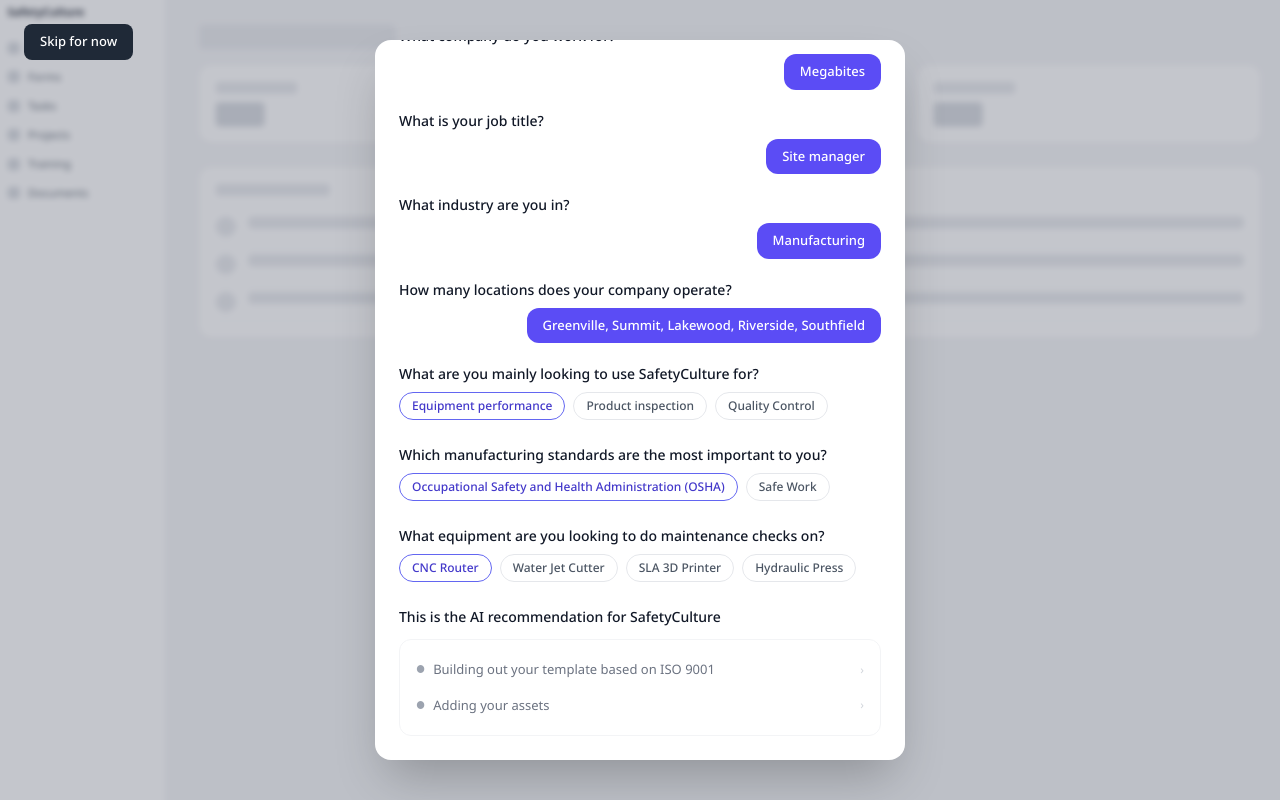
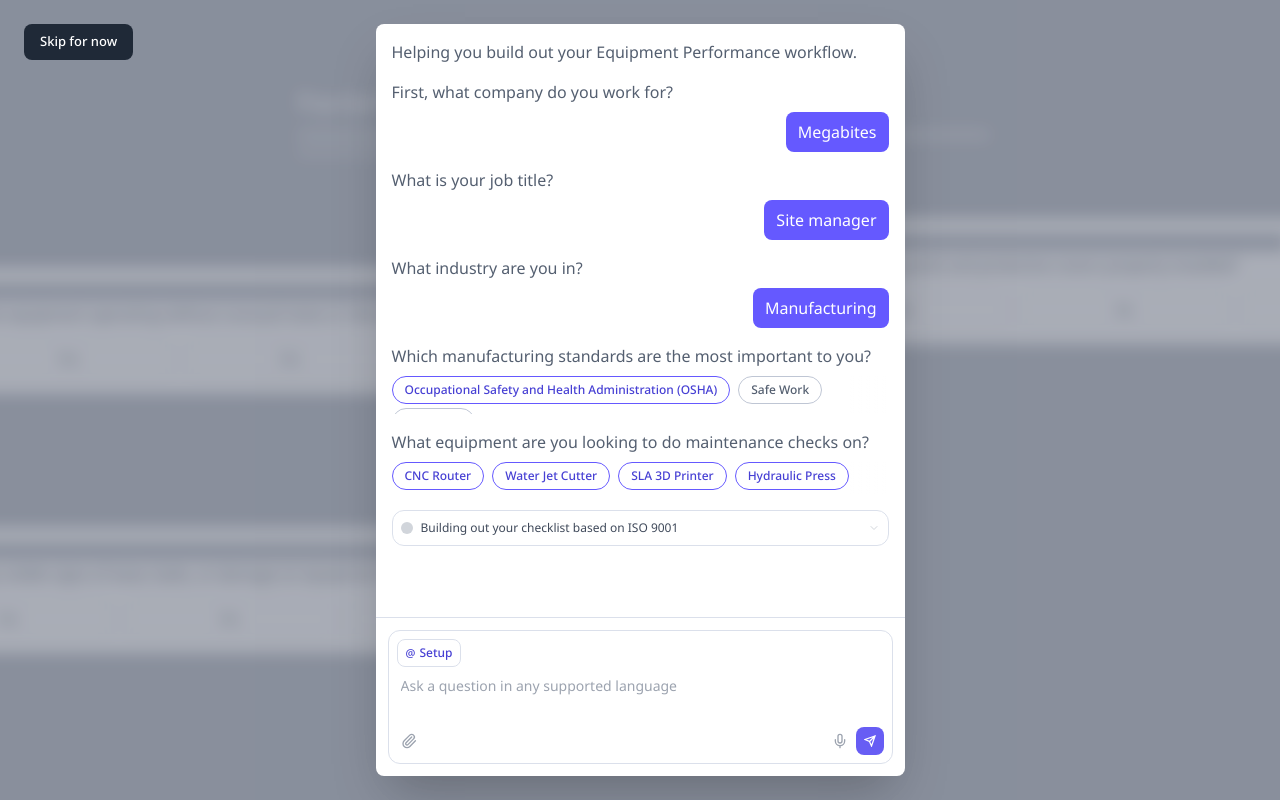
Before and after one commit to Tongpnk/safetyculture-onboarding, a React (Vite) app: page /plan in a window 1280 px wide. Built offline with nearby package versions, Linux system fonts and the light colour scheme.

Commit message:
feat: redesign Plan screen — staged AI conversation, thinking block, review card with Build it

```diff
--- a/src/screens/Plan.tsx
+++ b/src/screens/Plan.tsx
@@ -1,145 +1,366 @@
 import { useState, useEffect, useRef } from 'react'
 import { useNavigate } from 'react-router-dom'
-import { Paperclip, Mic, Square } from 'lucide-react'
+import { Paperclip, Mic, ChevronDown } from 'lucide-react'
 
-const QUESTIONS = [
-  { q: 'What company do you work for?', answer: 'Megabites', delay: 600 },
-  { q: 'What is your job title?', answer: 'Site manager', delay: 1200 },
-  { q: 'What industry are you in?', answer: 'Manufacturing', delay: 1800 },
-  { q: 'How many locations does your company operate?', answer: 'Greenville, Summit, Lakewood, Riverside, Southfield', delay: 2400 },
-  { q: 'What are you mainly looking to use SafetyCulture for?', tags: ['Equipment performance', 'Product inspection', 'Quality Control'], delay: 3000 },
-  { q: 'Which manufacturing standards are the most important to you?', tags: ['Occupational Safety and Health Administration (OSHA)', 'Safe Work'], delay: 3600 },
-  { q: 'What equipment are you looking to do maintenance checks on?', tags: ['CNC Router', 'Water Jet Cutter', 'SLA 3D Printer', 'Hydraulic Press'], delay: 4200 },
+// ─── Background (same as SignUp / Start) ────────────────────────────────────
+
+const BG_ELEMENTS = [
+  { label: 'Equipment performance', isTitle: true,
+    style: { left: '22.9%', top: '11.2%', width: '54.2%' }, delay: '0s', dur: '30s' },
+  { q: 'Is the equipment operating without unusual noise or vibration?', isTitle: false,
+    style: { left: '-4.4%', top: '34.7%', width: '54.2%' }, delay: '-8s', dur: '26s' },
+  { q: 'Are all safety guards and protective covers properly installed?', isTitle: false,
+    style: { left: '61%', top: '28.4%', width: '54.2%' }, delay: '-14s', dur: '34s' },
+  { q: 'Are there any visible signs of wear, leaks, or damage on equipment?', isTitle: false,
+    style: { left: '-9.6%', top: '67.6%', width: '54.2%' }, delay: '-5s', dur: '28s' },
 ]
 
-const AI_STEPS = [
-  { text: 'Building out your template based on ISO 9001', done: true, delay: 4800 },
-  { text: 'Adding your assets', done: true, delay: 5400 },
-  { text: 'Thinking...', done: false, delay: 6000 },
-]
-
-interface QItem { q: string; answer?: string; tags?: string[] }
-
-function Tag({ label, selected = false }: { label: string; selected?: boolean }) {
+function BgQuestion({ q, style, delay, dur }: { q: string; style: React.CSSProperties; delay: string; dur: string }) {
   return (
-    <span className={`inline-flex items-center px-3 py-1 rounded-full text-[12px] font-medium border mr-2 mb-1 ${selected ? 'border-indigo-500 text-indigo-700 bg-white' : 'border-gray-200 text-gray-600 bg-white'}`}>{label}</span>
-  )
-}
-
-function BlurredBackground() {
-  return (
-    <div className="absolute inset-0 overflow-hidden" style={{ filter: 'blur(3px)', transform: 'scale(1.02)' }}>
-      <div className="flex h-full bg-gray-100">
-        <div className="w-44 bg-white border-r border-gray-200 p-3">
-          <div className="text-[11px] font-bold text-gray-900 mb-3 px-2">SafetyCulture</div>
-          {['Home', 'Forms', 'Tasks', 'Projects', 'Training', 'Documents'].map((item) => (
-            <div key={item} className="text-[11px] px-2 py-1.5 rounded text-gray-600 flex items-center gap-2">
-              <div className="w-3 h-3 rounded bg-gray-300"></div>
-              {item}
-            </div>
+    <div className="absolute bg-element" style={{ ...style, animationDelay: delay, animationDuration: dur }}>
+      <div className="bg-white rounded-xl px-5 py-4" style={{ filter: 'blur(8px)', opacity: 0.55 }}>
+        <div className="h-4 w-3/4 bg-gray-400 rounded mb-1" />
+        <p className="text-[15px] text-gray-700 font-medium mb-4 leading-snug">{q}</p>
+        <div className="flex gap-3">
+          {['Yes', 'No', 'N/A'].map(opt => (
+            <div key={opt} className="flex-1 py-2 text-[13px] font-medium text-center rounded-lg border border-gray-300 text-gray-600 bg-white">{opt}</div>
           ))}
-        </div>
-        <div className="flex-1 p-8">
-          <div className="h-6 w-48 bg-gray-200 rounded mb-4"></div>
-          <div className="grid grid-cols-3 gap-4 mb-6">
-            {[1, 2, 3].map(i => (<div key={i} className="bg-white rounded-xl p-4 shadow-sm"><div className="h-3 w-20 bg-gray-200 rounded mb-2"></div><div className="h-6 w-12 bg-gray-300 rounded"></div></div>))}
-          </div>
-          <div className="bg-white rounded-xl p-4 shadow-sm">
-            <div className="h-3 w-28 bg-gray-200 rounded mb-3"></div>
-            {[1, 2, 3].map(i => (<div key={i} className="flex gap-3 py-2 border-b border-gray-100"><div className="w-5 h-5 rounded-full bg-gray-200"></div><div className="flex-1 h-3 bg-gray-200 rounded"></div></div>))}
-          </div>
         </div>
       </div>
     </div>
   )
 }
 
+function BgTitle({ label, style, delay, dur }: { label: string; style: React.CSSProperties; delay: string; dur: string }) {
+  return (
+    <div className="absolute bg-element" style={{ ...style, animationDelay: delay, animationDuration: dur }}>
+      <div style={{ filter: 'blur(8px)', opacity: 0.45 }}>
+        <p className="text-[26px] font-bold text-white mb-2">{label}</p>
+        <div className="h-3 w-full bg-white/40 rounded mb-1.5" />
+        <div className="h-3 w-5/6 bg-white/30 rounded" />
+      </div>
+    </div>
+  )
+}
+
+// ─── Conversation script ─────────────────────────────────────────────────────
+
+type ConvItem =
+  | { type: 'intro'; text: string; delay: number }
+  | { type: 'qa'; q: string; answer: string; delay: number }
+  | { type: 'qtags'; q: string; tags: string[]; selected: number[]; delay: number }
+
+const SCRIPT: ConvItem[] = [
+  { type: 'intro', text: 'Helping you build out your Equipment Performance workflow.', delay: 300 },
+  { type: 'qa', q: 'First, what company do you work for?', answer: 'Megabites', delay: 900 },
+  { type: 'qa', q: 'What is your job title?', answer: 'Site manager', delay: 1600 },
+  { type: 'qa', q: 'What industry are you in?', answer: 'Manufacturing', delay: 2300 },
+  {
+    type: 'qtags',
+    q: 'Which manufacturing standards are the most important to you?',
+    tags: ['Occupational Safety and Health Administration (OSHA)', 'Safe Work', 'ISO 45001'],
+    selected: [0],
+    delay: 3100,
+  },
+  {
+    type: 'qtags',
+    q: 'What equipment are you looking to do maintenance checks on?',
+    tags: ['CNC Router', 'Water Jet Cutter', 'SLA 3D Printer', 'Hydraulic Press'],
+    selected: [0, 1, 2, 3],
+    delay: 4000,
+  },
+]
+
+const THINKING_STEPS = [
+  { icon: 'dot', text: 'Building out your checklist based on ISO 9001', delay: 5000 },
+  { icon: 'wrench', text: 'Adding your assets', delay: 5700 },
+  { icon: 'dot-pulse', text: 'Thinking...', delay: 6400 },
+]
+
+const REVIEW_DELAY = 8200
+
+const REVIEW_STEPS = [
+  {
+    title: 'Adding your assets',
+    desc: 'Monitor equipment performance and catch issues early',
+  },
+  {
+    title: 'Standardise routine inspections across your team',
+    desc: 'Ensure every check is completed the same way with guided steps, photos, and clear pass/fail criteria.',
+  },
+  {
+    title: 'Log issues and trigger follow-up actions',
+    desc: 'Capture faults during inspections and automatically assign fixes to keep things running smoothly.',
+  },
+]
+
+// ─── Sub-components ──────────────────────────────────────────────────────────
+
+function Tag({ label, selected }: { label: string; selected: boolean }) {
+  return (
+    <span
+      className="inline-flex items-center px-3 py-1 rounded-full text-[12px] font-medium border mr-2 mb-1 whitespace-nowrap"
+      style={selected
+        ? { borderColor: '#6559FF', color: '#4740D4', backgroundColor: 'white' }
+        : { borderColor: '#BFC6D4', color: '#545F70', backgroundColor: 'white' }}
+    >
+      {label}
+    </span>
+  )
+}
+
+// ─── Main component ──────────────────────────────────────────────────────────
+
 export default function Plan() {
   const navigate = useNavigate()
-  const [visibleItems, setVisibleItems] = useState<QItem[]>([])
-  const [visibleSteps, setVisibleSteps] = useState<number[]>([])
-  const [showInput, setShowInput] = useState(false)
+  const [visibleItems, setVisibleItems] = useState<number[]>([])
+  const [visibleThinking, setVisibleThinking] = useState<number[]>([])
+  const [showReview, setShowReview] = useState(false)
   const scrollRef = useRef<HTMLDivElement>(null)
 
   useEffect(() => {
     const timers: ReturnType<typeof setTimeout>[] = []
-    QUESTIONS.forEach((item, _i) => {
+
+    SCRIPT.forEach((item, i) => {
       timers.push(setTimeout(() => {
-        setVisibleItems(prev => [...prev, item])
-        if (scrollRef.current) scrollRef.current.scrollTop = scrollRef.current.scrollHeight
+        setVisibleItems(prev => [...prev, i])
       }, item.delay))
     })
-    AI_STEPS.forEach((step, i) => {
-      timers.push(setTimeout(() => setVisibleSteps(prev => [...prev, i]), step.delay))
+
+    THINKING_STEPS.forEach((step, i) => {
+      timers.push(setTimeout(() => {
+        setVisibleThinking(prev => [...prev, i])
+      }, step.delay))
     })
-    timers.push(setTimeout(() => setShowInput(true), 6200))
+
+    timers.push(setTimeout(() => setShowReview(true), REVIEW_DELAY))
+
     return () => timers.forEach(clearTimeout)
   }, [])
 
   useEffect(() => {
-    if (scrollRef.current) scrollRef.current.scrollTop = scrollRef.current.scrollHeight
-  }, [visibleItems, visibleSteps, showInput])
+    if (scrollRef.current) {
+      scrollRef.current.scrollTop = scrollRef.current.scrollHeight
+    }
+  }, [visibleItems, visibleThinking, showReview])
+
+  const showThinkingBlock = visibleThinking.length > 0
 
   return (
-    <div className="relative min-h-screen flex items-center justify-center overflow-hidden">
-      <BlurredBackground />
-      <div className="absolute inset-0 bg-gray-500/40"></div>
-      <button onClick={() => navigate('/introduce')} className="absolute top-6 left-6 z-20 bg-gray-800 text-white text-[13px] font-medium px-4 py-2 rounded-lg hover:bg-gray-700 transition-colors">Skip for now</button>
-      <div className="relative z-10 bg-white rounded-2xl shadow-2xl w-full mx-4 flex flex-col overflow-hidden" style={{ maxWidth: '530px', maxHeight: '90vh' }}>
-        <div ref={scrollRef} className="flex-1 overflow-y-auto p-6 space-y-5 scrollbar-hide">
-          {visibleItems.map((item, i) => (
-            <div key={i} className="animate-fadeIn">
-              <div className="text-[14px] text-gray-900 font-medium mb-2">{item.q}</div>
-              {item.answer && (
-                <div className="flex justify-end">
-                  <span className="inline-block px-4 py-2 rounded-xl text-[13px] font-medium text-white" style={{ backgroundColor: '#5B4CF5' }}>{item.answer}</span>
-                </div>
-              )}
-              {item.tags && (
-                <div className="flex flex-wrap mt-1">
-                  {item.tags.map((tag, j) => <Tag key={j} label={tag} selected={j === 0} />)}
-                </div>
-              )}
+    <div className="relative min-h-screen flex justify-center overflow-hidden" style={{ backgroundColor: '#9CA3AF' }}>
+
+      {/* Drifting background */}
+      <div className="absolute inset-0 pointer-events-none">
+        {BG_ELEMENTS.map((el, i) =>
+          el.isTitle
+            ? <BgTitle key={i} label={el.label!} style={el.style} delay={el.delay} dur={el.dur} />
+            : <BgQuestion key={i} q={el.q!} style={el.style} delay={el.delay} dur={el.dur} />
+        )}
+      </div>
+
+      {/* Overlay */}
+      <div className="absolute inset-0 bg-gray-500/40" />
+
+      {/* Skip for now */}
+      <button
+        onClick={() => navigate('/introduce')}
+        className="absolute top-6 left-6 z-20 bg-gray-800 text-white text-[13px] font-medium px-4 py-2 rounded-lg hover:bg-gray-700 transition-colors"
+      >
+        Skip for now
+      </button>
+
+      {/* Modal panel */}
+      <div
+        className="relative z-10 bg-white rounded-lg shadow-2xl flex flex-col mx-4 mt-6 mb-6"
+        style={{ width: '100%', maxWidth: '529px', maxHeight: 'calc(100vh - 48px)' }}
+      >
+        {/* Scrollable conversation */}
+        <div ref={scrollRef} className="flex-1 overflow-y-auto p-4 space-y-4 scrollbar-hide">
+
+          {SCRIPT.map((item, i) => {
+            if (!visibleItems.includes(i)) return null
+            return (
+              <div key={i} className="animate-fadeIn">
+                {item.type === 'intro' && (
+                  <p className="text-[16px] text-[#545F70] leading-6">{item.text}</p>
+                )}
+
+                {item.type === 'qa' && (
+                  <div className="flex flex-col gap-2 items-end w-full">
+                    <p className="text-[16px] text-[#545F70] leading-6 w-full">{item.q}</p>
+                    <div
+                      className="px-3 py-2 rounded-lg text-[16px] text-white leading-6"
+                      style={{ backgroundColor: '#6559FF' }}
+                    >
+                      {item.answer}
+                    </div>
+                  </div>
+                )}
+
+                {item.type === 'qtags' && (
+                  <div className="flex flex-col gap-2 w-full">
+                    <p className="text-[16px] text-[#545F70] leading-6">{item.q}</p>
+                    <div className="flex flex-wrap overflow-hidden relative" style={{ maxHeight: '38px' }}>
+                      {item.tags.map((tag, j) => (
+                        <Tag key={j} label={tag} selected={item.selected.includes(j)} />
+                      ))}
+                      <div className="absolute right-0 top-0 h-full w-10 pointer-events-none"
+                        style={{ background: 'linear-gradient(to right, transparent, white)' }} />
+                    </div>
+                  </div>
+                )}
+              </div>
+            )
+          })}
+
+          {/* Thinking block */}
+          {showThinkingBlock && (
+            <div className="animate-fadeIn border rounded-xl overflow-hidden" style={{ borderColor: '#DBE0EB' }}>
+              {THINKING_STEPS.map((step, i) => {
+                if (!visibleThinking.includes(i)) return null
+                const isDone = i < 2
+                return (
+                  <div key={i} className="relative">
+                    {i < 2 && visibleThinking.includes(i + 1) && (
+                      <div className="absolute left-[13px] top-[26px] w-px bg-gray-200" style={{ height: '16px' }} />
+                    )}
+                    <div className="flex items-center gap-2 px-2 py-2">
+                      {step.icon === 'wrench' ? (
+                        <svg width="12" height="12" viewBox="0 0 24 24" fill="none" stroke="#9CA3AF" strokeWidth="2" className="flex-shrink-0">
+                          <path d="M14.7 6.3a1 1 0 0 0 0 1.4l1.6 1.6a1 1 0 0 0 1.4 0l3.77-3.77a6 6 0 0 1-7.94 7.94l-6.91 6.91a2.12 2.12 0 0 1-3-3l6.91-6.91a6 6 0 0 1 7.94-7.94l-3.76 3.76z"/>
+                        </svg>
+                      ) : step.icon === 'dot-pulse' ? (
+                        <div className="w-3 h-3 rounded-full border-2 border-indigo-400 animate-pulse flex-shrink-0" />
+                      ) : (
+                        <div className={`w-3 h-3 rounded-full flex-shrink-0 ${isDone ? 'bg-gray-300' : 'bg-indigo-400 animate-pulse'}`} />
+                      )}
+                      {step.icon === 'dot-pulse' ? (
+                        <span className="text-[12px] thinking-shimmer">{step.text}</span>
+                      ) : (
+                        <span className="flex-1 text-[12px] text-[#3F495A]">{step.text}</span>
+                      )}
+                      {isDone && (
+                        <ChevronDown size={12} className="text-gray-300 flex-shrink-0" />
+                      )}
+                    </div>
+                  </div>
+                )
+              })}
             </div>
-          ))}
-          {visibleSteps.length > 0 && (
-            <div className="animate-fadeIn">
-              <div className="text-[14px] text-gray-900 font-medium mb-3">This is the AI recommendation for SafetyCulture</div>
-              <div className="border border-gray-100 rounded-xl p-4 space-y-2">
-                {AI_STEPS.map((step, idx) => visibleSteps.includes(idx) && (
-                  <div key={idx} className="flex items-center justify-between py-1">
-                    <div className="flex items-center gap-2">
-                      <span className={`text-[10px] ${step.done ? 'text-gray-400' : 'text-indigo-500 animate-pulse'}`}>●</span>
-                      <span className={`text-[13px] ${step.done ? 'text-gray-500' : 'text-gray-700 font-medium'}`}>{step.text}</span>
+          )}
+
+          {/* Review block */}
+          {showReview && (
+            <div className="animate-fadeIn border rounded-xl p-4 flex flex-col gap-4" style={{ borderColor: '#BFC6D4' }}>
+              <p className="text-[14px] font-semibold text-[#1F2533]">Equipment performance</p>
+
+              <div className="flex flex-col gap-4">
+                {REVIEW_STEPS.map((step, i) => (
+                  <div key={i} className="flex gap-2 items-start">
+                    <div className="flex flex-col items-center pt-0.5 w-2 flex-shrink-0">
+                      <div className="w-2 h-2 rounded-full bg-gray-300 flex-shrink-0" />
+                      {i < REVIEW_STEPS.length - 1 && (
+                        <div className="w-px flex-1 bg-gray-200 mt-1" style={{ minHeight: '28px' }} />
+                      )}
                     </div>
-                    {step.done && <span className="text-gray-300 text-[12px]">›</span>}
+                    <div className="flex flex-col min-w-0">
+                      <p className="text-[12px] font-semibold text-[#1F2533] leading-4">{step.title}</p>
+                      <p className="text-[12px] text-[#3F495A] leading-4 mt-0.5">{step.desc}</p>
+                    </div>
                   </div>
                 ))}
               </div>
+
+              <button
+                onClick={() => navigate('/introduce')}
+                className="inline-flex items-center gap-1.5 text-[13px] text-white font-semibold px-4 py-2 rounded-lg transition-colors self-start"
+                style={{ backgroundColor: '#675DF4' }}
+                onMouseEnter={e => (e.currentTarget.style.backgroundColor = '#4740D4')}
+                onMouseLeave={e => (e.currentTarget.style.backgroundColor = '#675DF4')}
+              >
+                <svg width="13" height="13" viewBox="0 0 33 33" fill="none">
+                  <path d="M16.5 3L18.6 12.3L28 14.5L18.6 16.7L16.5 26L14.4 16.7L5 14.5L14.4 12.3L16.5 3Z" fill="white"/>
+                  <path d="M26 21L27.1 24.4L30.5 25.5L27.1 26.6L26 30L24.9 26.6L21.5 25.5L24.9 24.4L26 21Z" fill="white" opacity="0.7"/>
+                </svg>
+                Build it
+              </button>
             </div>
           )}
         </div>
-        {showInput && (
-          <div className="p-4 border-t border-gray-100">
-            <div className="rounded-xl border-2 p-3" style={{ borderColor: '#5B4CF5' }}>
-              <div className="text-[12px] text-gray-400 mb-2">@ Add context</div>
-              <div className="text-[13px] text-gray-400 italic mb-3">AI Assistant is thinking...</div>
-              <div className="flex items-center justify-between">
-                <button className="text-gray-400 hover:text-gray-600"><Paperclip size={16} /></button>
-                <div className="flex items-center gap-2">
-                  <button className="text-gray-400 hover:text-gray-600"><Mic size={16} /></button>
-                  <button onClick={() => navigate('/introduce')} className="w-8 h-8 rounded-lg flex items-center justify-center text-white" style={{ backgroundColor: '#5B4CF5' }}>
-                    <Square size={12} fill="white" />
-                  </button>
-                </div>
+
+        {/* AI chat input — always visible at bottom */}
+        <div className="border-t p-3 flex-shrink-0" style={{ borderColor: '#DBE0EB' }}>
+          <div className="border rounded-xl overflow-hidden bg-white" style={{ borderColor: '#DBE0EB' }}>
+            <div className="flex items-center gap-2 px-2 pt-2 pb-1">
+              <button className="inline-flex items-center gap-1 border rounded-lg px-2 py-1 text-[12px] font-medium text-[#4740D4] hover:bg-indigo-50 transition-colors" style={{ borderColor: '#DBE0EB' }}>
+                <span className="text-[11px]">@</span>
+                Setup
+              </button>
+            </div>
+            <div className="px-3 py-1">
+              <textarea
+                rows={2}
+                className="w-full resize-none bg-transparent text-[14px] text-gray-400 placeholder-gray-400 outline-none"
+                placeholder="Ask a question in any supported language"
+              />
+            </div>
+            <div className="flex items-center justify-between px-2 pb-2">
+              <button className="text-gray-400 hover:text-gray-600 p-1">
+                <Paperclip size={16} />
+              </button>
+              <div className="flex items-center gap-1">
+                <button className="text-gray-400 hover:text-gray-600 p-1">
+                  <Mic size={16} />
+                </button>
+                <button
+                  className="w-7 h-7 rounded-lg flex items-center justify-center text-white transition-colors"
+                  style={{ backgroundColor: '#675DF4' }}
+                  onMouseEnter={e => (e.currentTarget.style.backgroundColor = '#4740D4')}
+                  onMouseLeave={e => (e.currentTarget.style.backgroundColor = '#675DF4')}
+                >
+                  <svg width="12" height="12" viewBox="0 0 24 24" fill="none" stroke="white" strokeWidth="2.5">
+                    <path d="M22 2L11 13M22 2L15 22 11 13 2 9l20-7z"/>
+                  </svg>
+                </button>
               </div>
             </div>
           </div>
-        )}
+        </div>
       </div>
+
       <style>{`
-        @keyframes fadeIn { from { opacity: 0; transform: translateY(8px); } to { opacity: 1; transform: translateY(0); } }
-        .animate-fadeIn { animation: fadeIn 0.3s ease-out forwards; }
+        @keyframes bgDrift {
+          0%   { transform: translate(0px, 0px); }
+          33%  { transform: translate(6px, -14px); }
+          66%  { transform: translate(-5px, -8px); }
+          100% { transform: translate(4px, -18px); }
+        }
+        .bg-element {
+          animation-name: bgDrift;
+          animation-timing-function: ease-in-out;
+          animation-iteration-count: infinite;
+          animation-direction: alternate;
+          will-change: transform;
+        }
+        @keyframes fadeIn {
+          from { opacity: 0; transform: translateY(8px); }
+          to   { opacity: 1; transform: translateY(0); }
+        }
+        .animate-fadeIn {
+          animation: fadeIn 0.35s ease-out forwards;
+        }
+        @keyframes shimmer {
+          0%   { background-position: -200% center; }
+          100% { background-position: 200% center; }
+        }
+        .thinking-shimmer {
+          background: linear-gradient(90deg, #BFC6D4 0%, #828EA0 40%, #BFC6D4 80%);
+          background-size: 200% auto;
+          background-clip: text;
+          -webkit-background-clip: text;
+          -webkit-text-fill-color: transparent;
+          animation: shimmer 2s linear infinite;
+        }
       `}</style>
     </div>
   )
```
